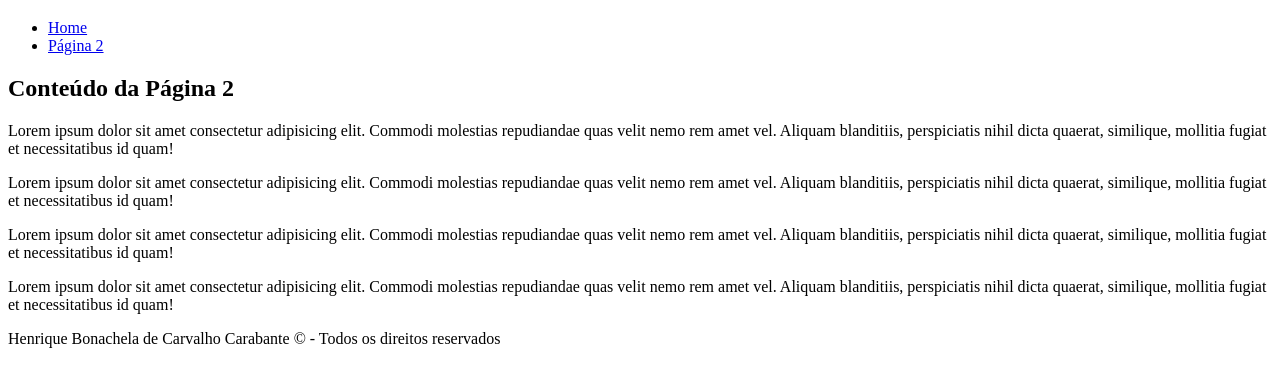
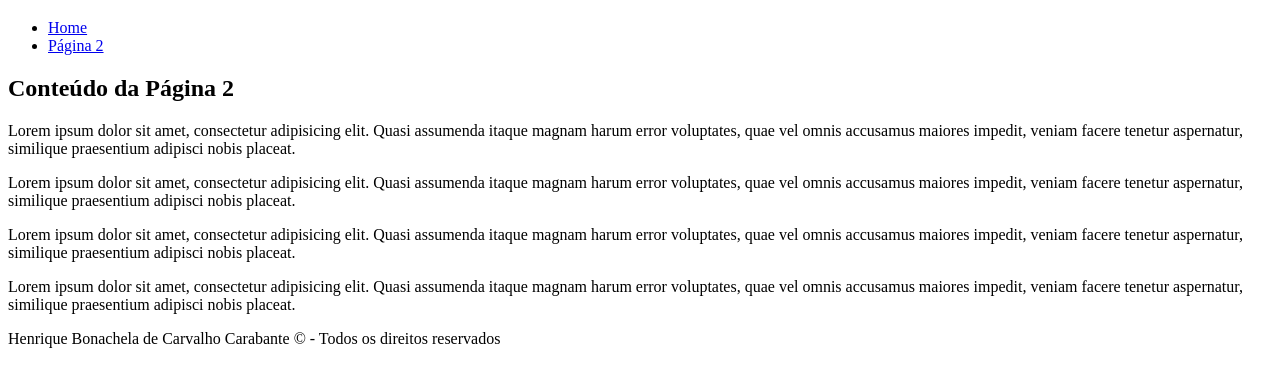
Before and after one commit to henriquebonachela/exemplo-repo-front-1tdsph-2026, a plain HTML site: page paginas/pagina2.html in a window 1280 px wide. Shown: the part 61-448 px from the top of the page. Drawn offline with Linux system fonts and the light colour scheme.

Commit message:
Alterações nos textos(lorem)

```diff
--- a/paginas/pagina2.html
+++ b/paginas/pagina2.html
@@ -20,28 +20,16 @@
       <section>
         <h2>Conteúdo da Página 2</h2>
         <p>
-          Lorem ipsum dolor sit amet consectetur adipisicing elit. Commodi
-          molestias repudiandae quas velit nemo rem amet vel. Aliquam
-          blanditiis, perspiciatis nihil dicta quaerat, similique, mollitia
-          fugiat et necessitatibus id quam!
+          Lorem ipsum dolor sit amet, consectetur adipisicing elit. Quasi assumenda itaque magnam harum error voluptates, quae vel omnis accusamus maiores impedit, veniam facere tenetur aspernatur, similique praesentium adipisci nobis placeat.
         </p>
         <p>
-          Lorem ipsum dolor sit amet consectetur adipisicing elit. Commodi
-          molestias repudiandae quas velit nemo rem amet vel. Aliquam
-          blanditiis, perspiciatis nihil dicta quaerat, similique, mollitia
-          fugiat et necessitatibus id quam!
+          Lorem ipsum dolor sit amet, consectetur adipisicing elit. Quasi assumenda itaque magnam harum error voluptates, quae vel omnis accusamus maiores impedit, veniam facere tenetur aspernatur, similique praesentium adipisci nobis placeat.
         </p>
         <p>
-          Lorem ipsum dolor sit amet consectetur adipisicing elit. Commodi
-          molestias repudiandae quas velit nemo rem amet vel. Aliquam
-          blanditiis, perspiciatis nihil dicta quaerat, similique, mollitia
-          fugiat et necessitatibus id quam!
+          Lorem ipsum dolor sit amet, consectetur adipisicing elit. Quasi assumenda itaque magnam harum error voluptates, quae vel omnis accusamus maiores impedit, veniam facere tenetur aspernatur, similique praesentium adipisci nobis placeat.
         </p>
         <p>
-          Lorem ipsum dolor sit amet consectetur adipisicing elit. Commodi
-          molestias repudiandae quas velit nemo rem amet vel. Aliquam
-          blanditiis, perspiciatis nihil dicta quaerat, similique, mollitia
-          fugiat et necessitatibus id quam!
+          Lorem ipsum dolor sit amet, consectetur adipisicing elit. Quasi assumenda itaque magnam harum error voluptates, quae vel omnis accusamus maiores impedit, veniam facere tenetur aspernatur, similique praesentium adipisci nobis placeat.
         </p>
       </section>
     </main>
```
Also changed, not shown: index.html (+2 -8 lines).
